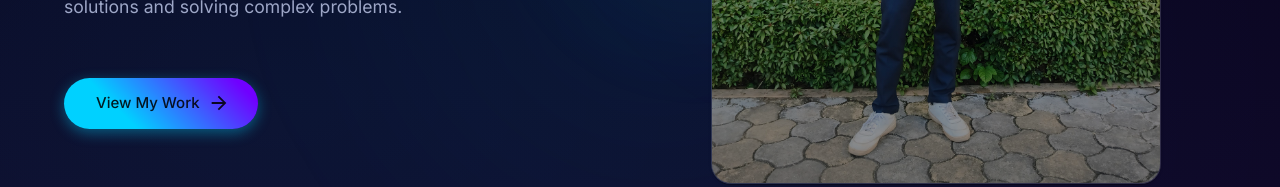
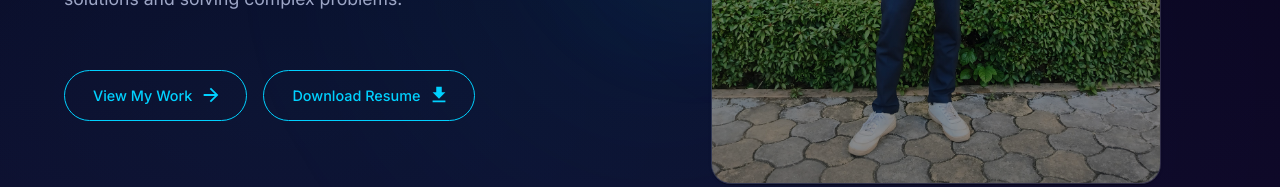
Before and after one commit to Dinesh-dypcoe/Portfolio, a React (Vite) app: page / in a window 1280 px wide. Shown: the part 519-706 px from the top of the page. Built offline with nearby package versions, Linux system fonts and the light colour scheme; no server answers.

Commit message:
resume download button added

```diff
--- a/src/pages/Home.jsx
+++ b/src/pages/Home.jsx
@@ -1,6 +1,6 @@
 import { Container, Typography, Box, Button, Card, Chip, IconButton, TextField } from '@mui/material';
 import { motion } from 'framer-motion';
-import { ArrowForward, GitHub, Launch, ChevronLeft, ChevronRight, LinkedIn } from '@mui/icons-material';
+import { ArrowForward, GitHub, Launch, ChevronLeft, ChevronRight, LinkedIn, GetApp } from '@mui/icons-material';
 import { Link } from 'react-router-dom';
 import { useState, useEffect } from 'react';
 
@@ -238,8 +238,26 @@ const Home = () => {
 
             <motion.div
               variants={itemVariants}
-              whileHover={{ scale: 1.05 }}
-              whileTap={{ scale: 0.95 }}
+              sx={{
+                display: 'flex',
+                flexDirection: 'row',
+                gap: { xs: '20px', sm: '24px', md: '28px' },
+                alignItems: 'flex-start',
+                justifyContent: { xs: 'center', md: 'flex-start' },
+                flexWrap: 'nowrap',
+                minWidth: 'fit-content',
+              }}
+            >
+              <motion.div
+                whileHover={{
+                  scale: 1.05,
+                  transition: { duration: 0.2 }
+                }}
+                whileTap={{
+                  scale: 0.98,
+                  transition: { duration: 0.1 }
+                }}
+                style={{ display: 'inline-block' }}
               >
                 <Button
                   onClick={() => {
@@ -248,21 +266,88 @@ const Home = () => {
                       block: 'start'
                     });
                   }}
-                variant="contained"
+                  variant="outlined"
                   size="large"
                   endIcon={<ArrowForward />}
                   sx={{
                     borderRadius: '50px',
-                  padding: '12px 32px',
-                  background: 'linear-gradient(45deg, #00D1FF 30%, #7000FF 90%)',
-                  boxShadow: '0 4px 14px 0 rgba(0, 209, 255, 0.39)',
-                  '&:hover': {
-                    background: 'linear-gradient(45deg, #00A3FF 30%, #5200B3 90%)',
-                  },
+                    padding: {
+                      xs: '8px 20px',
+                      sm: '10px 24px',
+                      md: '12px 28px'
+                    },
+                    fontSize: {
+                      xs: '0.8rem',
+                      sm: 'clamp(0.8rem, 1.5vw, 0.95rem)',
+                      md: 'clamp(0.9rem, 1vw, 1rem)'
+                    },
+                    borderColor: '#00D1FF',
+                    color: '#00D1FF',
+                    marginRight: { md: '1rem', sm:'1rem', xs:'1rem'},
+                    marginBottom: { xs: '1rem', sm: '1rem' },
+                    '&:hover': {
+                      borderColor: '#7000FF',
+                      background: 'linear-gradient(45deg, rgba(0, 209, 255, 0.1) 30%, rgba(112, 0, 255, 0.1) 90%)',
+                      transform: 'translateY(-2px)',
+                      boxShadow: '0 4px 12px rgba(0, 209, 255, 0.2)',
+                    },
+                    transition: 'all 0.3s ease',
+                    whiteSpace: 'nowrap',
+                    minWidth: 'fit-content',
                   }}
                 >
                   View My Work
                 </Button>
+              </motion.div>
+
+              <motion.div
+                whileHover={{
+                  scale: 1.05,
+                  transition: { duration: 0.2 }
+                }}
+                whileTap={{
+                  scale: 0.98,
+                  transition: { duration: 0.1 }
+                }}
+                style={{ display: 'inline-block' }}
+              >
+                <Button
+                  component="a"
+                  href="/Resume_Dinesh.pdf"
+                  download
+                  variant="outlined"
+                  size="large"
+                  endIcon={<GetApp />}
+                  sx={{
+                    borderRadius: '50px',
+                    padding: {
+                      xs: '8px 20px',
+                      sm: '10px 24px',
+                      md: '12px 28px'
+                    },
+                    fontSize: {
+                      xs: '0.8rem',
+                      sm: 'clamp(0.8rem, 1.5vw, 0.95rem)',
+                      md: 'clamp(0.9rem, 1vw, 1rem)'
+                    },
+                    borderColor: '#00D1FF',
+                    color: '#00D1FF',
+                    marginRight: { md: '1rem', sm:'1rem', xs:'1rem'},
+                    marginBottom: { xs: '1rem', sm: '1rem' },
+                    '&:hover': {
+                      borderColor: '#7000FF',
+                      background: 'linear-gradient(45deg, rgba(0, 209, 255, 0.1) 30%, rgba(112, 0, 255, 0.1) 90%)',
+                      transform: 'translateY(-2px)',
+                      boxShadow: '0 4px 12px rgba(0, 209, 255, 0.2)',
+                    },
+                    transition: 'all 0.3s ease',
+                    whiteSpace: 'nowrap',
+                    minWidth: 'fit-content',
+                  }}
+                >
+                  Download Resume
+                </Button>
+              </motion.div>
             </motion.div>
           </Box>
 
```
Also changed, not shown: 1 other file (tests, documents, lock files or other folders). Lines whose indentation alone changed are shown as unchanged.
